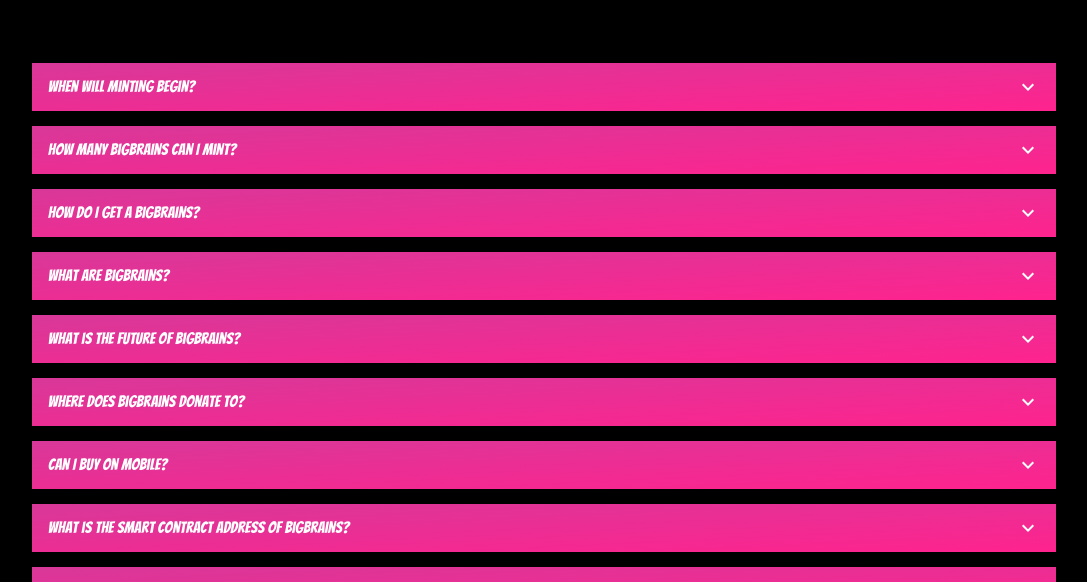
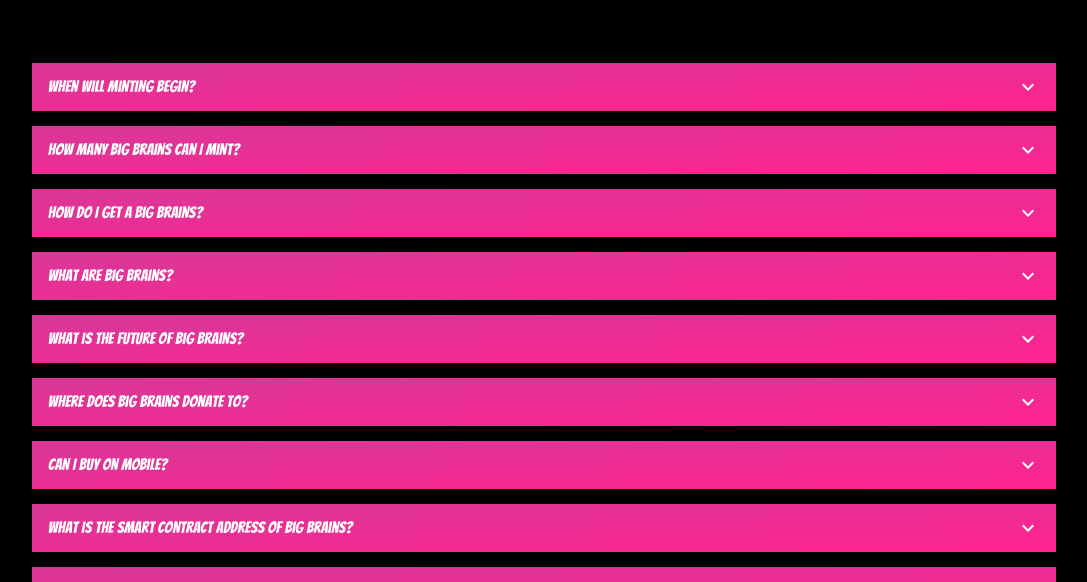
Before and after one commit to 0xExion/BigBrain, a React (Create React App) app in the folder BigBrain-master/: page / in a window 1280 px wide. Shown: the part 4640-5222 px from the top of the page, without its empty margins (96-1183 px from the left). Built offline with nearby package versions, Linux system fonts and the light colour scheme.

Commit message:
updated faq
faq

```diff
--- a/BigBrain-master/src/Constant/faqData.js
+++ b/BigBrain-master/src/Constant/faqData.js
@@ -4,23 +4,23 @@ export const faqData = [
     text: "TBA",
   },
   {
-    question: "How many BigBrains can I mint?",
+    question: "How many Big Brains can I mint?",
     text: "Up to 10 per transaction and no limit per wallet",
   },
   {
-    question: "How do I get a BigBrains?",
+    question: "How do I get a Big Brains?",
     text: "Well you can start by hitting the books... Big Brains will be available to mint at BigBrainNFT.io Launch dates will be announced in our Twitter and Discord",
   },
   {
-    question: "What are BigBrains?",
+    question: "What are Big Brains?",
     text: "Big Brain NFTs are 7,777 unique Big Brains on the Ethereum Blockchain. Big Brain is a community-oriented circle of metaverse elites who happen to have themselves a big ol' brain. Can't help it",
   },
   {
-    question: "What is the future of BigBrains?",
+    question: "What is the future of Big Brains?",
     text: "Our aim is to provide opportunities for holders, players, and creators alike to utilize their big brains in a spirit of collaboration. Hope you're ready to use your big brain...",
   },
   {
-    question: "Where does BigBrains donate to?",
+    question: "Where does Big Brains donate to?",
     text: "Big Brain NFT will donate 5 ETH to a mental health organization selected by our community members.",
   },
   {
@@ -28,7 +28,7 @@ export const faqData = [
     text: "Currently we support Metamask for mobile and will be adding more support leading up to launch.",
   },
   {
-    question: "What is the smart contract address of BigBrains?",
+    question: "What is the smart contract address of Big Brains?",
     text: "TBA",
   },
   {
```
